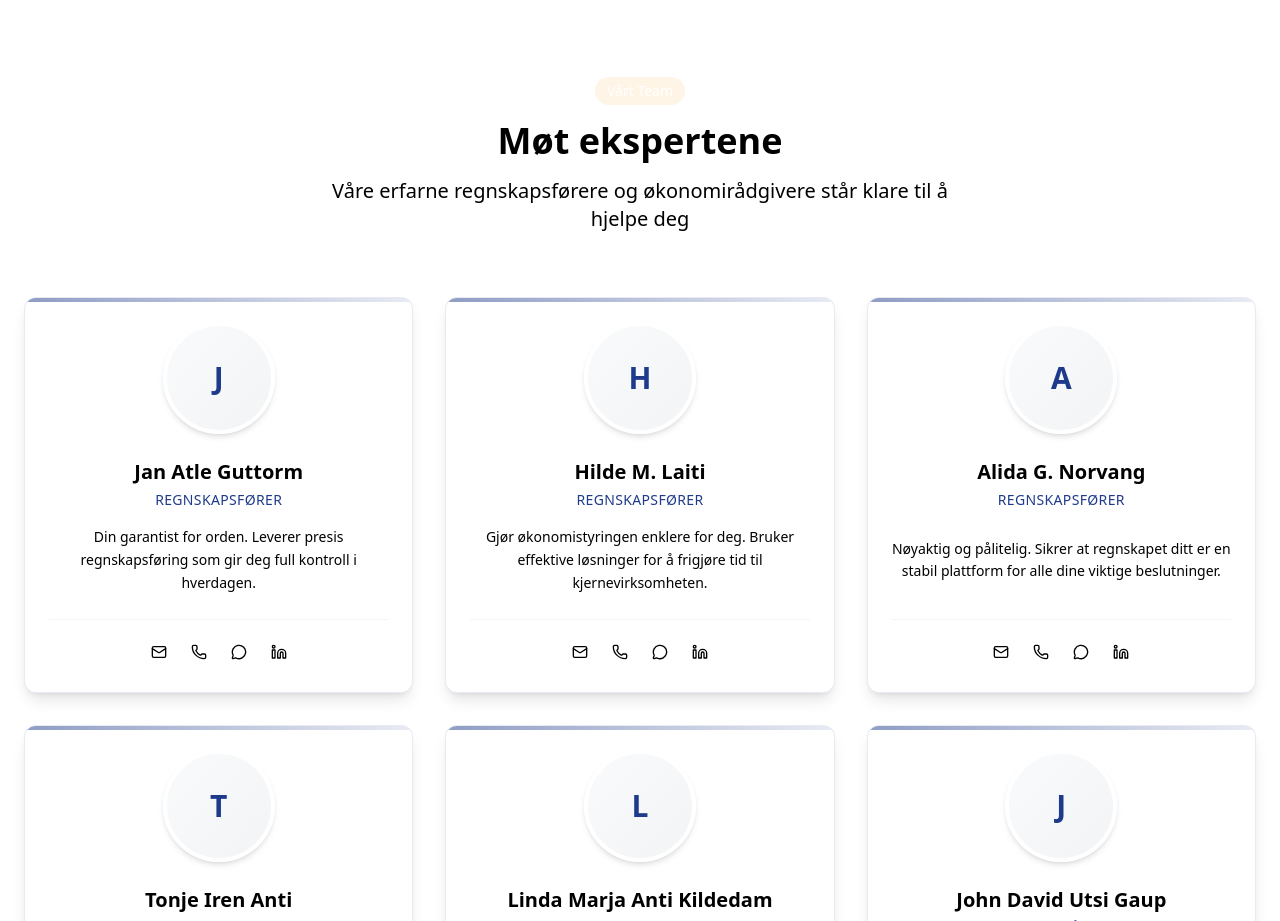
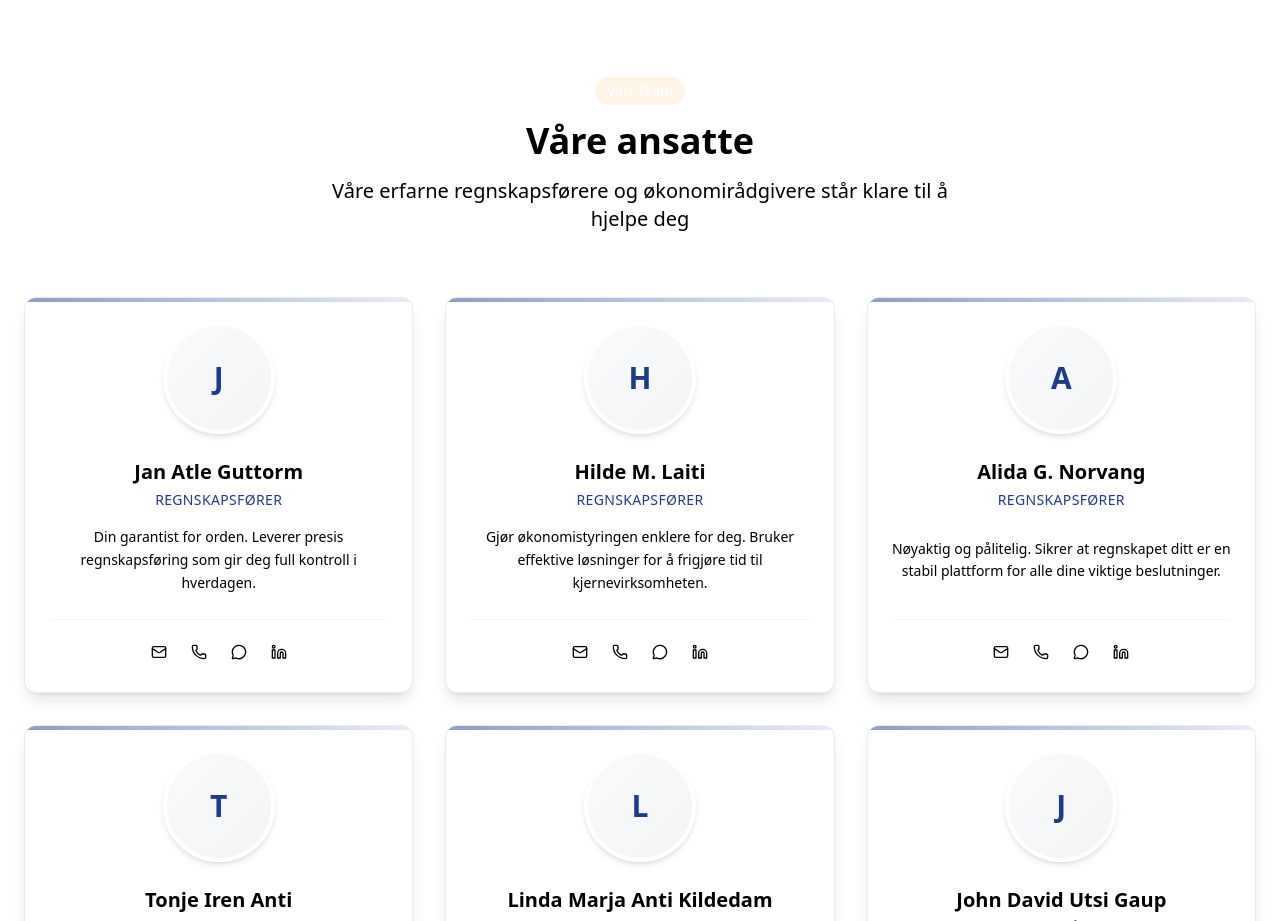
Before and after one commit to Runeov/react-averdi, a React (Vite) app: page / in a window 1280 px wide. Shown: the part 3520-4441 px from the top of the page. Built offline with nearby package versions, Linux system fonts and the light colour scheme; no server answers.

Commit message:
update about

```diff
--- a/src/components/About.tsx
+++ b/src/components/About.tsx
@@ -285,7 +285,7 @@ export function About({ onViewProfile }: AboutProps) {
               Vårt Team
             </div>
             <h3 className="text-3xl sm:text-4xl font-bold text-foreground mb-4">
-              Møt ekspertene
+              Våre ansatte
             </h3>
             <p className="text-xl text-muted-foreground max-w-2xl mx-auto">
               Våre erfarne regnskapsførere og økonomirådgivere står klare til å hjelpe deg
```
